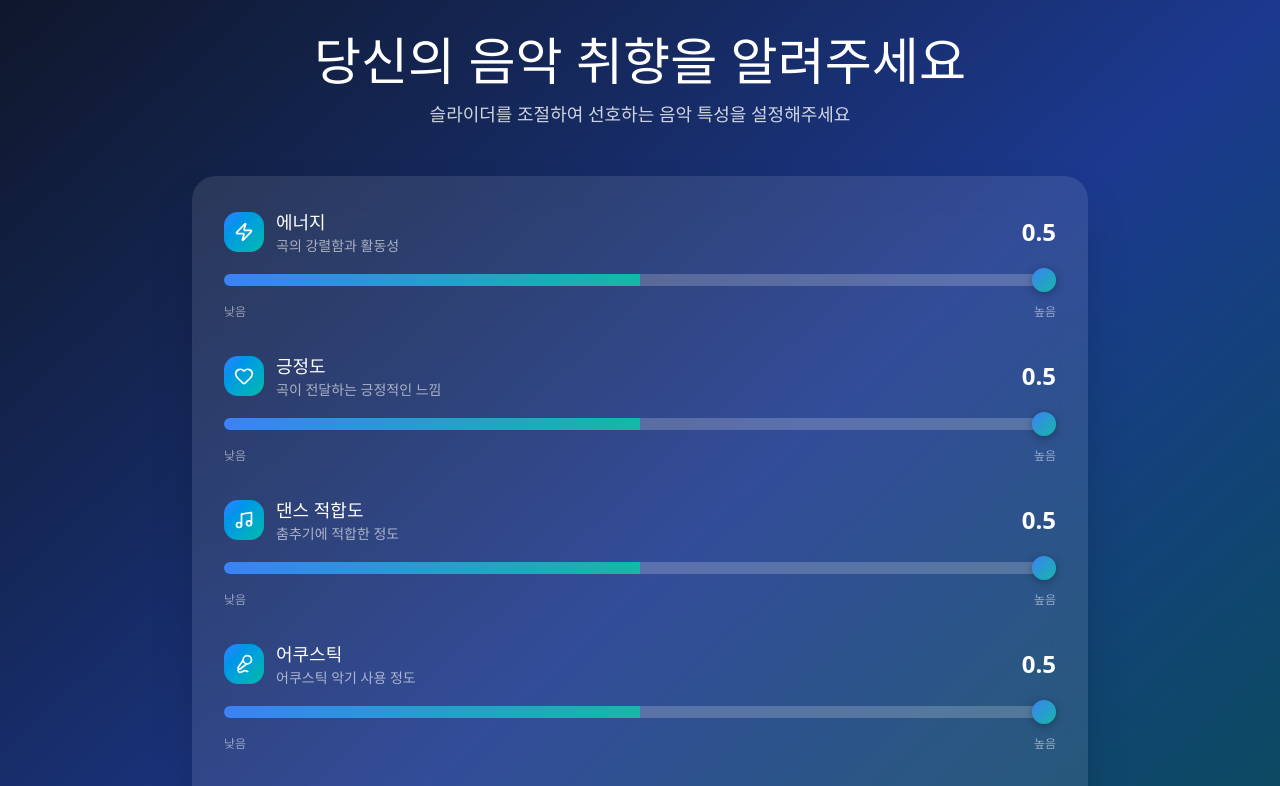
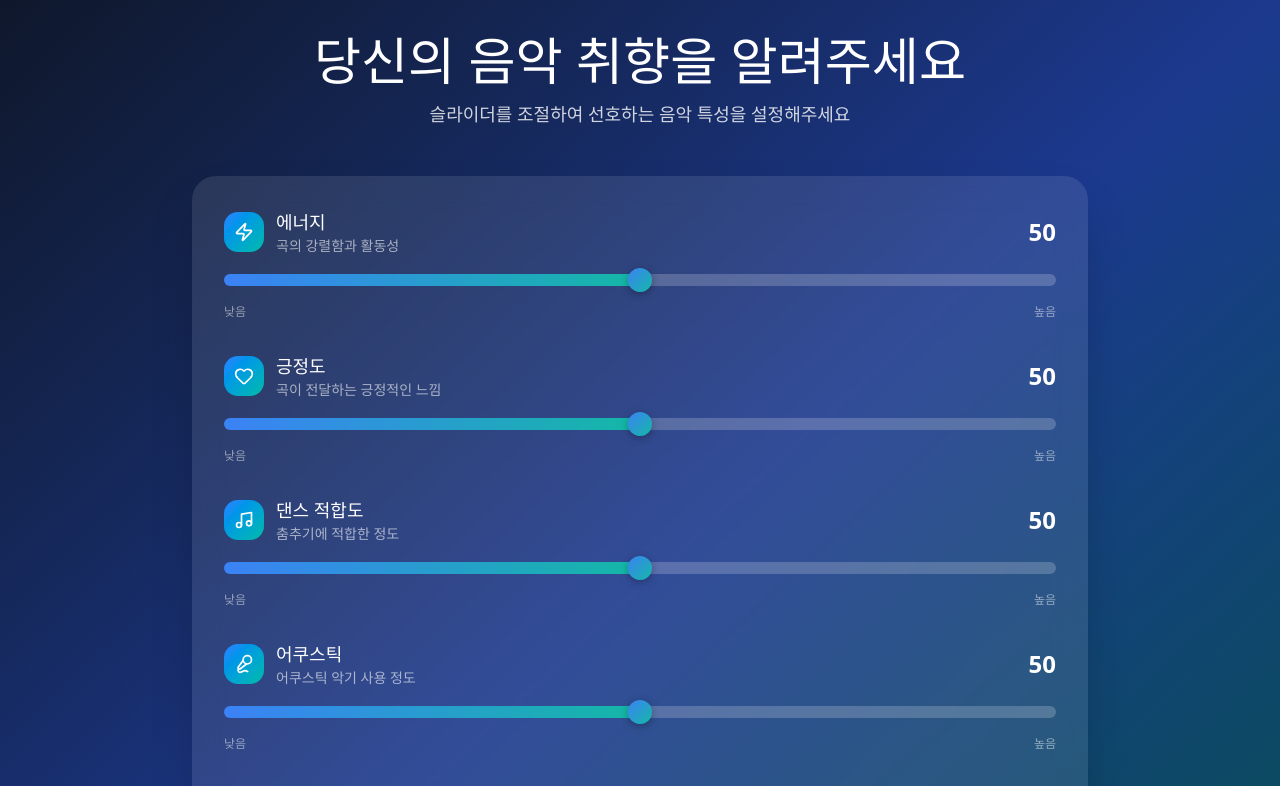
Before and after one commit to DaGoMi1/why-song-serious, a React app in the folder frontend/: page /preferences in a window 1280 px wide. Shown: the top 786 px of the page. Built offline with nearby package versions, Linux system fonts and the light colour scheme; the HTML template or start-up script is replaced by a standard one.

Commit message:
fix: feature 범위 변경

```diff
--- a/frontend/src/pages/Preferences.tsx
+++ b/frontend/src/pages/Preferences.tsx
@@ -20,8 +20,8 @@ const features: FeatureSlider[] = [
     icon: Zap,
     description: '곡의 강렬함과 활동성',
     min: 0,
-    max: 1,
-    defaultValue: 0.5,
+    max: 100,
+    defaultValue: 50,
   },
   {
     id: 'valence',
@@ -29,8 +29,8 @@ const features: FeatureSlider[] = [
     icon: Heart,
     description: '곡이 전달하는 긍정적인 느낌',
     min: 0,
-    max: 1,
-    defaultValue: 0.5,
+    max: 100,
+    defaultValue: 50,
   },
   {
     id: 'danceability',
@@ -38,8 +38,8 @@ const features: FeatureSlider[] = [
     icon: Music,
     description: '춤추기에 적합한 정도',
     min: 0,
-    max: 1,
-    defaultValue: 0.5,
+    max: 100,
+    defaultValue: 50,
   },
   {
     id: 'acousticness',
@@ -47,8 +47,8 @@ const features: FeatureSlider[] = [
     icon: Mic2,
     description: '어쿠스틱 악기 사용 정도',
     min: 0,
-    max: 1,
-    defaultValue: 0.5,
+    max: 100,
+    defaultValue: 50,
   },
   {
     id: 'loudness',
@@ -91,10 +91,10 @@ export function Preferences() {
   const handleContinue = async () => {
     // Store에 preferences 저장
     const payload = {
-      acousticness: featureValues['acousticness'],
-      valence: featureValues['valence'],
-      energy: featureValues['energy'],
-      danceability: featureValues['danceability'],
+      acousticness: featureValues['acousticness']/100,
+      valence: featureValues['valence']/100,
+      energy: featureValues['energy']/100,
+      danceability: featureValues['danceability']/100,
       loudness: featureValues['loudness'],
       tempo: featureValues['tempo'],
     };
```
